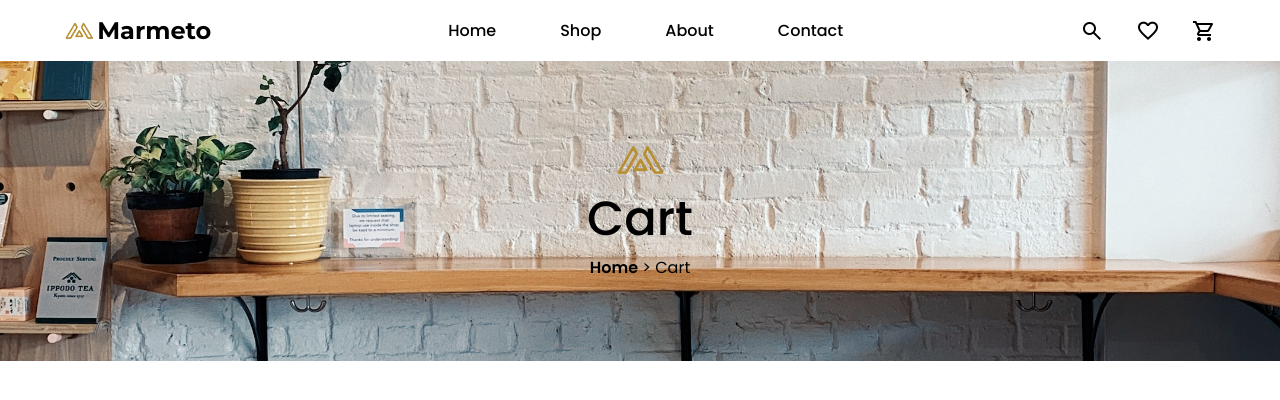
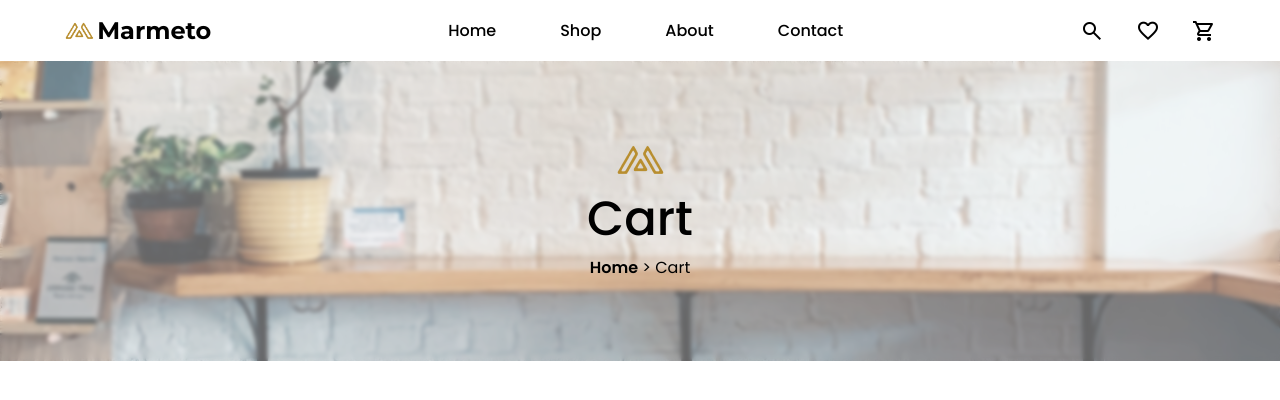
Before and after one commit to rakesh-kumar-18/marmeto, a plain HTML site: page index.html in a window 1280 px wide. Drawn offline with nearby package versions, Linux system fonts and the light colour scheme.

Commit message:
add blur effect

```diff
--- a/styles.css
+++ b/styles.css
@@ -55,16 +55,34 @@
     align-items: center;
     justify-content: center;
     text-align: center;
+    position: relative;
+    overflow: hidden;
+}
+
+.cart-banner::before {
+    content: "";
+    position: absolute;
+    top: 0;
+    left: 0;
+    width: 100%;
+    height: 100%;
+    background-color: rgba(255, 255, 255, 0.4);
+    backdrop-filter: blur(2px);
+    z-index: 1;
 }
 
 .cart-banner-content {
+    position: relative;
+    z-index: 2;
     padding: 1rem 2rem;
+    text-align: center;
     border-radius: 8px;
 }
 
 .cart-banner-content p {
     font-size: 3rem;
     font-weight: 500;
+    margin: 0;
 }
 
 .breadcrumb a {
```
